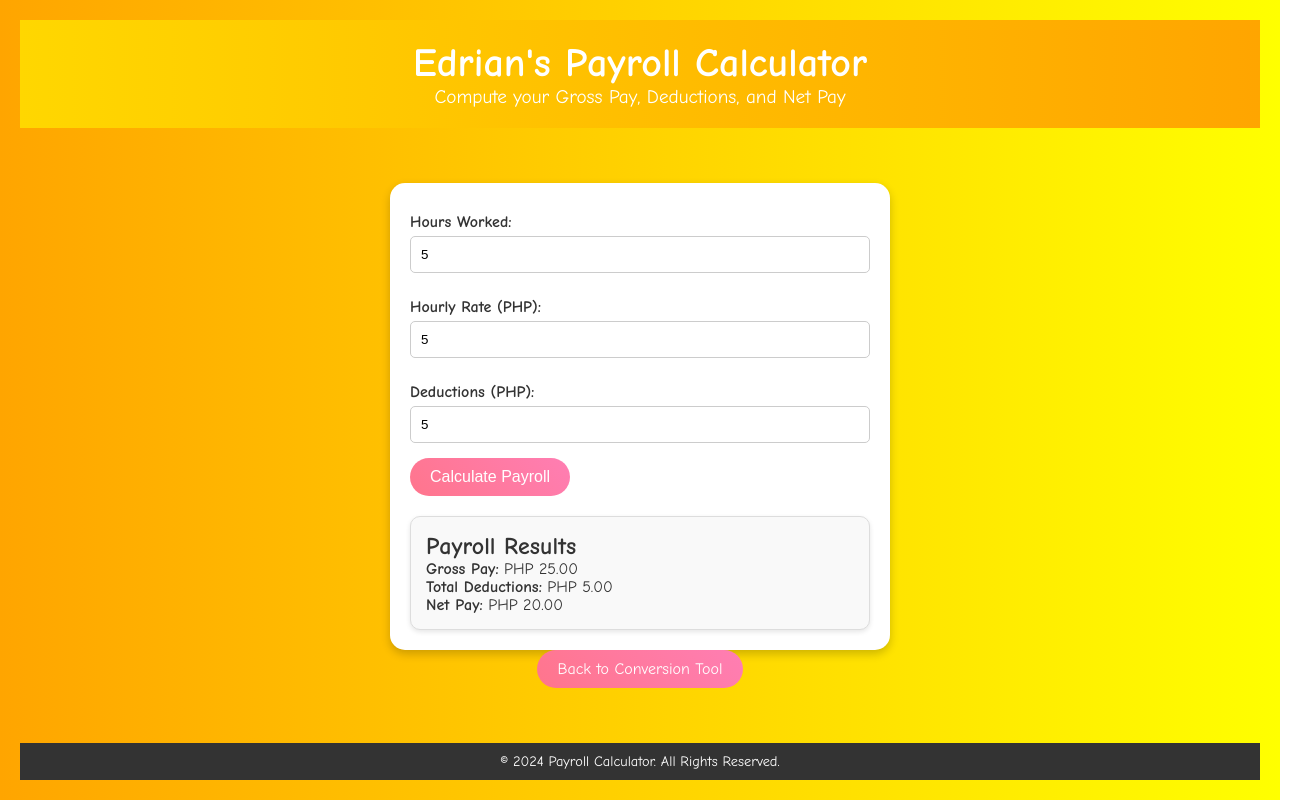
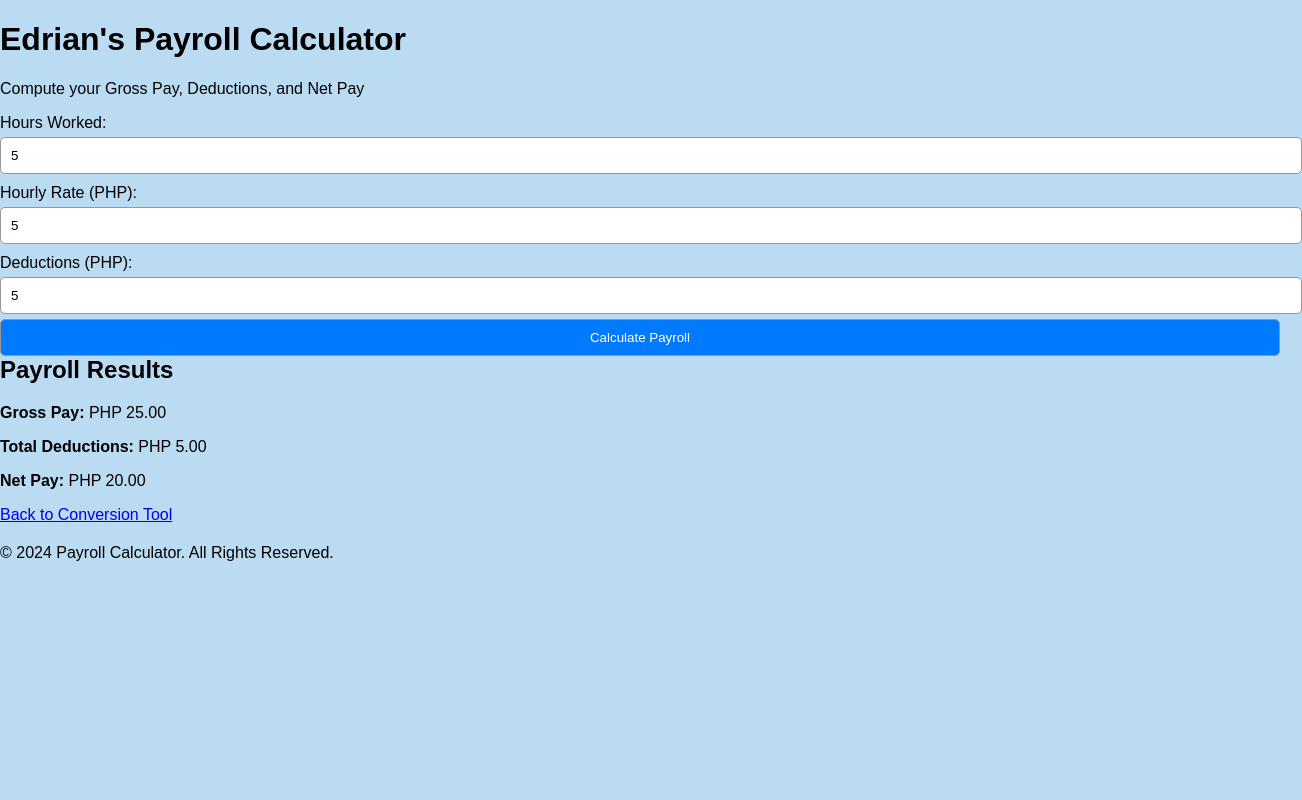
Before and after one commit to Ensremis/Payroll, a plain HTML site: page index.html in a window 1280 px wide. Both pictures are taken after typing "5", "5", "5" into the empty fields and a click on the button "Calculate Payroll". Shown: the whole page, 1302 px wide, since content can reach past the window. Drawn offline with Linux system fonts and the light colour scheme.

Commit message:
Update styles.css

```diff
--- a/styles.css
+++ b/styles.css
@@ -1,101 +1,139 @@
-/* General Reset */
-* {
+body {
+   font-family: Arial, sans-serif;
    margin: 0;
    padding: 0;
-  box-sizing: border-box;
+   background-color: #badbf1;
  }
 
-body {
-    font-family: 'Comic Sans MS', cursive; /* Fun font style */
-    background: linear-gradient(to right, orange, yellow);
-    margin: 0;
-    padding: 20px;
-    color: #333;
-    display: flex;
-    flex-direction: column;
-    min-height: 100vh;
-}
-
-header {
-    text-align: center;
-    padding: 20px;
-    background: linear-gradient(to right, #FFD700, #FFA500); /* Orange and Yellow gradient */
-    color: #fff;
-}
-
-header h1 {
-  font-size: 2.5rem;
-}
-
-header p {
-  font-size: 1.2rem;
-}
-
-main {
-  flex: 1;
-  display: flex;
-  flex-direction: column;
-  align-items: center;
-  justify-content: center;
+ #maindiv {
+   display: grid;
+   grid-template-columns: 1fr 2fr;
+   gap: 20px;
+   width: 90%;
+   margin: auto;
    padding: 20px;
  }
 
-.tool-container {
-  background: #fff;
+ #inputdiv, #outputdiv {
    padding: 20px;
-  border-radius: 15px;
-  box-shadow: 0 4px 10px rgba(0, 0, 0, 0.2);
-  width: 90%;
-  max-width: 500px;
+   border: 1px solid #ebe6e6;
+   border-radius: 10px;
+   background-color: #fff;
+   box-shadow: 0 4px 6px rgba(0, 0, 0, 0.1);
+ }
+
+ #footerdiv {
+   display: block;
+   grid-column: 1 / -1;
+   text-align: center;
+   margin-top: 20px;
+   padding: 20px;
+ }
+
+ h2 {
+   margin-top: 0;
  }
 
  label {
-  font-weight: bold;
    display: block;
    margin-top: 10px;
  }
 
-input {
+ input, select, button {
    width: 100%;
    padding: 10px;
    margin-top: 5px;
-  margin-bottom: 15px;
-  border: 1px solid #ccc;
+   border: 1px solid #9c9595;
    border-radius: 5px;
  }
 
-.btn-modern {
-  background: linear-gradient(45deg, #ff758c, #ff7eb3);
-  color: #fff;
-  padding: 10px 20px;
-  border: none;
-  border-radius: 30px;
-  font-size: 1rem;
+ button {
+   background-color: #007bff;
+   color: white;
    cursor: pointer;
-  transition: all 0.3s ease;
-  text-decoration: none;
  }
 
-.btn-modern:hover {
-  background: linear-gradient(45deg, #ff7eb3, #ff758c);
-  transform: scale(1.1);
-  box-shadow: 0 5px 15px rgba(0, 0, 0, 0.3);
+ button:hover {
+   background-color: #0056b3;
  }
 
-.result-box {
+ table {
+   width: 100%;
+   border-collapse: collapse;
    margin-top: 20px;
-  padding: 15px;
-  background: #f9f9f9;
-  border: 1px solid #ddd;
-  border-radius: 10px;
-  box-shadow: 0 2px 5px rgba(0, 0, 0, 0.1);
-  display: none;
+ }
+
+ th, td {
+   text-align: center;
+   padding: 10px;
+ }
+
+ tfoot {
+   font-weight: bold;
  }
 
  footer {
+   margin-top: 20px;
+}
+
+footer .btn-main {
+   display: inline-block;
+   padding: 10px 20px;
+   background-color: #00509E;
+   color: #FFFFFF;
+   text-decoration: none;
+   border-radius: 5px;
+   font-size: 16px;
+   transition: background-color 0.3s ease;
+}
+
+footer .btn-main:hover {
+   background-color: #003C71;
+}
+
+
+ dialog {
+   border: none;
+   border-radius: 10px;
+   padding: 20px;
+   box-shadow: 0 4px 10px rgba(0, 0, 0, 0.25);
    text-align: center;
-  padding: 10px;
-  background: #333;
-  color: #fff;
-  font-size: 0.9rem;
+   width: 400px;
+   background-color: #ffffff;
  }
+
+ dialog::backdrop {
+   background-color: rgba(0, 0, 0, 0.5);
+ }
+
+ .modal-buttons {
+   display: flex;
+   justify-content: center;
+   gap: 10px;
+ }
+
+ .modal-buttons button {
+   padding: 10px 20px;
+   border: none;
+   border-radius: 5px;
+   cursor: pointer;
+   font-size: 16px;
+ }
+
+ .modal-buttons #btnConfirm,
+ .modal-buttons #btnYes {
+   background-color: #28a745;
+   color: white;
+ }
+
+ .modal-buttons #btnCancel,
+ .modal-buttons #btnNo {
+   background-color: #dc3545;
+   color: white;
+ }
+
+ @media (max-width: 768px) {
+   #maindiv {
+     grid-template-columns: 1fr;
+   }
+ }
```
Lines whose indentation alone changed are shown as unchanged.
